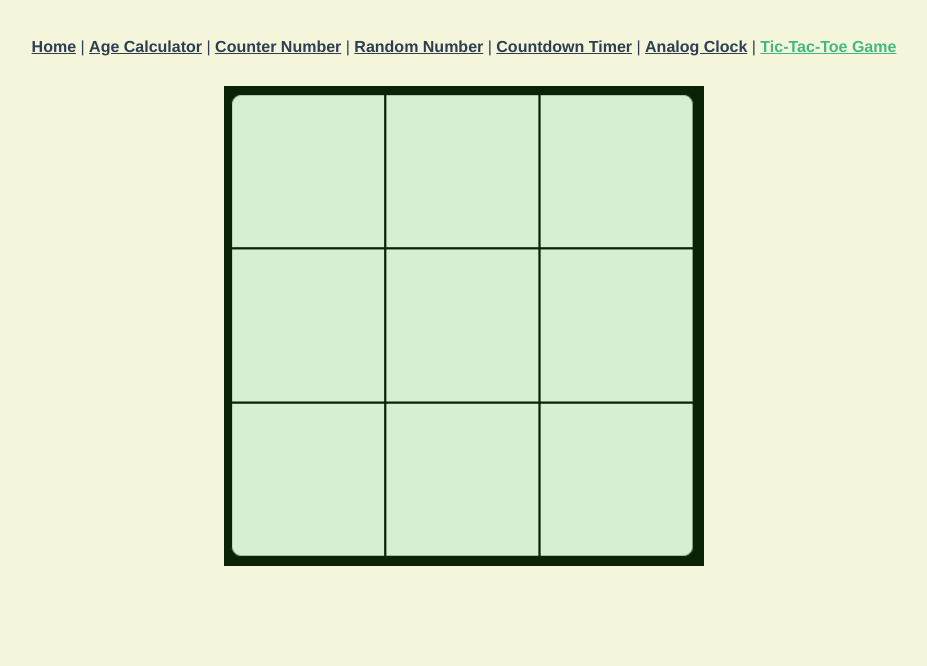
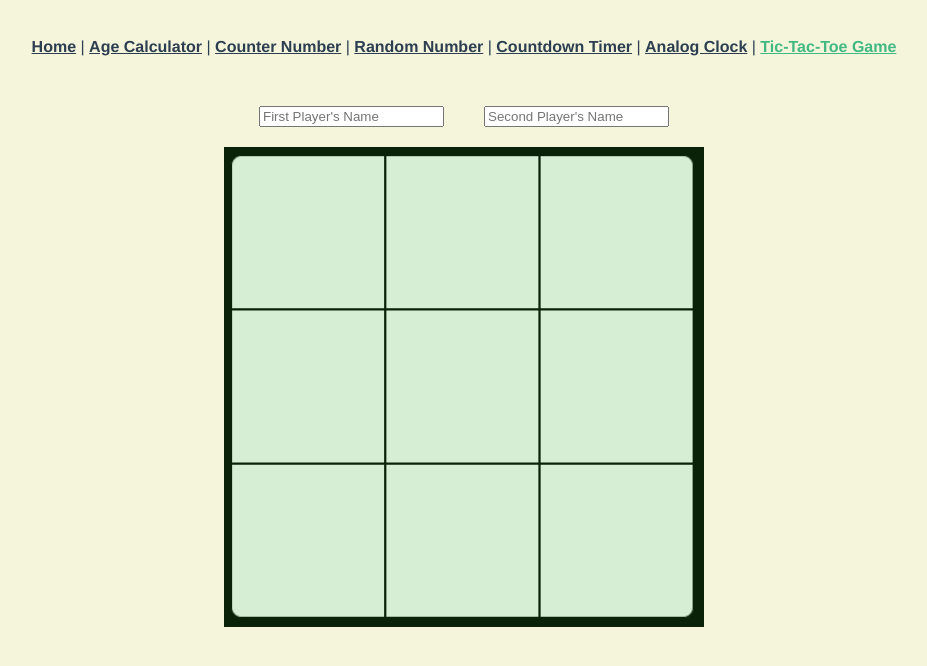
Before and after one commit to Samcn21/training, a Vue app in the folder init-vue/: page /tic-tac-toe-game in a window 1280 px wide. Shown: the top 666 px of the page, without its empty margins (176-1103 px from the left). Built offline with nearby package versions, Linux system fonts and the light colour scheme.

Commit message:
220604:inputs for players name added

```diff
--- a/init-vue/src/views/TicTacToeGame.vue
+++ b/init-vue/src/views/TicTacToeGame.vue
@@ -1,4 +1,6 @@
 <template>
+  <input type="text" placeholder="First Player's Name" v-model="firstPlayer">
+  <input type="text" placeholder="Second Player's Name" v-model="secondPlayer">
   <div class="gameBackground">
     <div class="cellule" @click="play1">{{ content1 }}</div>
     <div class="cellule" @click="play2">{{ content2 }}</div>
@@ -11,6 +13,8 @@
     <div class="cellule" @click="play9">{{ content9 }}</div>
     <div class="result-container" v-if = "gameIsOver">
       <div class="result">
+        <div v-if = "firstPlayerIsWinner">{{firstPlayer}}</div>
+        <div v-if = "secondPlayerIsWinner">{{secondPlayer}}</div>
         {{result}}
       </div>
     </div>
@@ -25,6 +29,10 @@ export default {
   components: { GameResult },
   data() {
     return {
+      firstPlayer: '',
+      secondPlayer: '',
+      firstPlayerIsWinner: false,
+      secondPlayerIsWinner: false,
       content1: '',
       content2: '',
       content3: '',
@@ -48,7 +56,6 @@ export default {
         this.content1 = "o"
         this.xTurn = !this.xTurn
       }
-
     },
     play2() {
       if (this.xTurn == true && this.content2 == ''){
@@ -58,7 +65,6 @@ export default {
         this.content2 = "o"
         this.xTurn = !this.xTurn
       }
-
     },
     play3() {
       if (this.xTurn == true && this.content3 == ''){
@@ -139,7 +145,8 @@ export default {
       this.content3 == 'x' && this.content5 == 'x' && this.content7 == 'x' ||
       this.content1 == 'x' && this.content5 == 'x' && this.content9 == 'x') {
         this.gameIsOver = true
-        this.result = "X is Winner"
+        this.firstPlayerIsWinner = true
+        this.result = "(X) is Winner"
     }else if (
       this.content1 == 'o' && this.content2 == 'o' && this.content3 == 'o' ||
       this.content4 == 'o' && this.content5 == 'o' && this.content6 == 'o' ||
@@ -150,7 +157,8 @@ export default {
       this.content3 == 'o' && this.content5 == 'o' && this.content7 == 'o' ||
       this.content1 == 'o' && this.content5 == 'o' && this.content9 == 'o') {
         this.gameIsOver = true
-        this.result = "O is Winner"
+        this.secondPlayerIsWinner = true
+        this.result = "(O) is Winner"
     }else if (
       this.content1 !='' && this.content2 !='' && this.content3 !='' && this.content4 !='' && this.content5 !='' &&
       this.content6 !='' && this.content7 !='' && this.content8 !='' && this.content9 !=''
@@ -196,7 +204,7 @@ export default {
     justify-content: center;
     background: rgba(0, 0, 0, 0.6);
     position: fixed;
-    top: 0;
+    top: 60px;
     left: 0;
     right: 0;
     bottom: 0;
@@ -214,4 +222,7 @@ export default {
     padding: 40px;
   }
 
+  input {
+    margin: 20px;
+  }
 </style>
```
